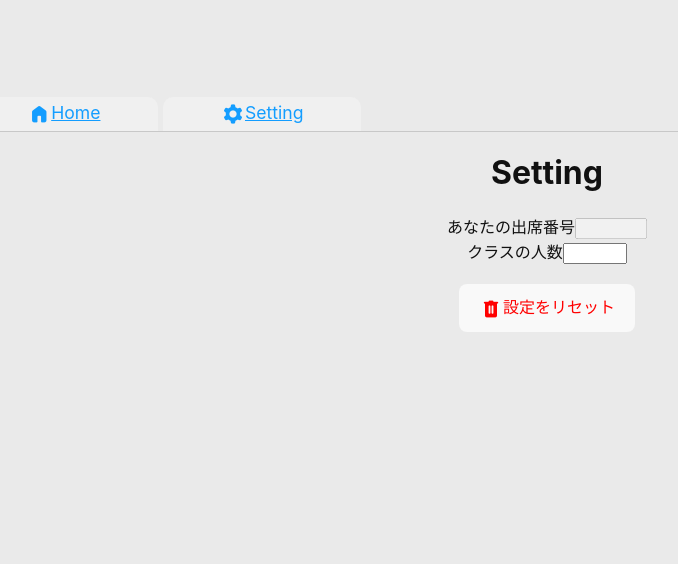
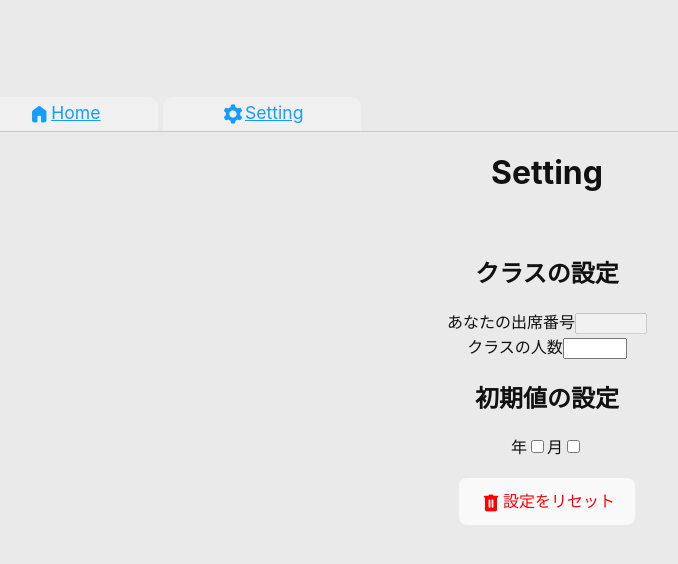
Before and after one commit to e6nlaq/school-hits, a React (Vite) app: page /setting in a window 1280 px wide. Shown: the top 564 px of the page, without its empty margins (93-771 px from the left). Built offline with nearby package versions, Linux system fonts and the light colour scheme.

Commit message:
✨ 年と月を初期値に入れるか選択できるように

```diff
--- a/src/Setting.tsx
+++ b/src/Setting.tsx
@@ -6,7 +6,7 @@ import './css/App.css'
 import { input_format } from './func/user_input';
 import { cookie_date } from './variable/cookie';
 
-const cookie_list = ["user_number", "class_count"];
+const cookie_list = ["user_number", "class_count", "year_in", "month_in"];
 
 const Setting = () => {
 	const [cookie, setCookie, removeCookie] = useCookies(cookie_list);
@@ -18,11 +18,13 @@ const Setting = () => {
 
 		<h1>Setting</h1>
 
+		<br />
+
+		<h2>クラスの設定</h2>
+
 		<label htmlFor="user_number">あなたの出席番号</label>
 		<input type="number" id="user_number" value={cookie.user_number} min={1} max={Number(cookie.class_count ?? 3776)} disabled={cookie.class_count === undefined} onChange={
-			(event) => {
-				setCookie("user_number", event.target.value, { maxAge: cookie_date });
-			}
+			(event) => setCookie("user_number", event.target.value, { maxAge: cookie_date })
 		} />
 
 		<br />
@@ -33,6 +35,20 @@ const Setting = () => {
 				setCookie("class_count", event.target.value, { maxAge: cookie_date });
 				setCookie("user_number", input_format(Number(cookie.user_number), 1, Number(event.target.value), true));
 			}
+		} />
+
+		<br />
+
+		<h2>初期値の設定</h2>
+
+		<label htmlFor="year_in" >年</label>
+		<input type="checkbox" id="year_in" defaultChecked={cookie.year_in} onChange={
+			(event) => setCookie("year_in", event.target.checked, { maxAge: cookie_date })
+		} />
+
+		<label htmlFor="month_in">月</label>
+		<input type="checkbox" id="month_in" defaultChecked={cookie.month_in} onChange={
+			(event) => setCookie("month_in", event.target.checked, { maxAge: cookie_date })
 		} />
 
 		<br /><br />
--- a/src/func/dp.ts
+++ b/src/func/dp.ts
@@ -1,7 +1,8 @@
 
 import dayjs from "dayjs";
-import * as math from 'mathjs';
+import * as math from "mathjs";
 import { Queue, HashSet } from "tstl";
+import Cookies from "js-cookie";
 
 import { func_dp } from "../variable/func_dp";
 import { get_month_day, is_after_pm5 } from "./date";
@@ -19,7 +20,15 @@ export const dp_run = (class_count: number, date: dayjs.Dayjs = dayjs(is_after_p
 	let dp: dp_type = {};
 
 	const [y, m, d] = get_month_day(date);
-	dp = { [y]: 1.5, [m]: 0.25, [d]: 0 };
+	dp = { [d]: 0 };
+
+	if (Cookies.get("year_in") === "true") {
+		dp[y] = 1.5;
+	}
+
+	if (Cookies.get("month_in") === "true") {
+		dp[m] = 0.25;
+	}
 
 	// Queue初期化
 	const q = new Queue<number>();
```
